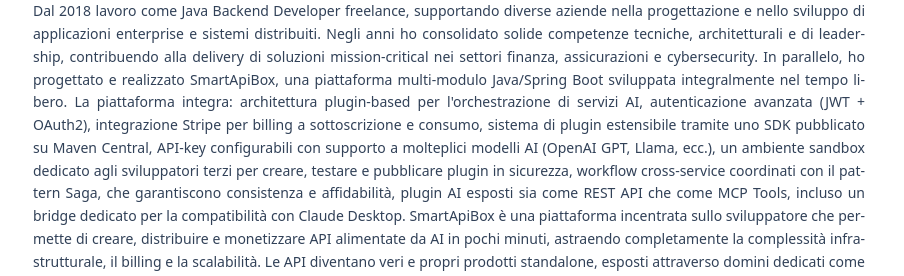
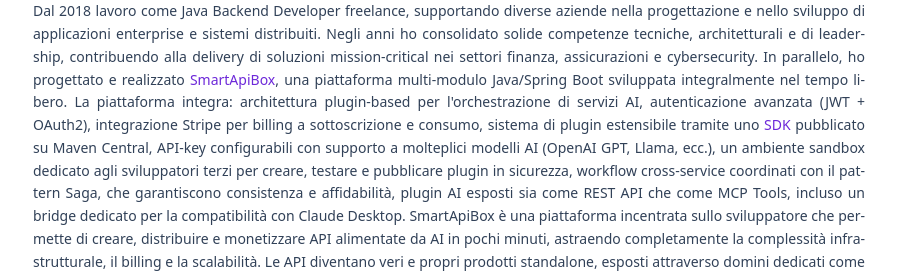
Before and after one commit to IzzOnLineV2/izzonline-cv-site, a Next.js app: page /cv in a window 1280 px wide. Shown: the part 520-796 px from the top of the page, without its empty margins (191-1095 px from the left). Built offline with nearby package versions, Linux system fonts and the light colour scheme.

Commit message:
Implement linkifyDescription utility for enhanced text linking in CV and Experience components

```diff
--- a/src/app/cv/page.tsx
+++ b/src/app/cv/page.tsx
@@ -11,7 +11,10 @@
   getEducation,
   skillCategoriesData,
 } from '../../data/cv-data';
+import { linkifyDescription } from '../../lib/linkify-description';
 import './cv-print.css';
+
+const CV_LINK_CLASS = 'text-purple-700 underline decoration-purple-300 hover:decoration-purple-600';
 
 const SPRING_EXPERTISE = [
   'Spring Core', 'Spring Context', 'Spring Beans', 'Spring SpEL',
@@ -236,7 +239,9 @@
                     <EntryToggleBtn on={expIncluded[i] !== false} onClick={() => toggleExp(i)} />
                   </div>
                 </div>
-                <p className="mt-1 text-sm leading-relaxed text-slate-700">{exp.description}</p>
+                <p className="mt-1 text-sm leading-relaxed text-slate-700">
+                  {linkifyDescription(exp.description, CV_LINK_CLASS)}
+                </p>
                 <ul className="mt-2 space-y-1 text-sm text-slate-700">
                   {exp.highlights.map((h, j) => (
                     <li key={j} className="flex gap-2">
@@ -278,7 +283,9 @@
                     <EntryToggleBtn on={otherIncluded[i] !== false} onClick={() => toggleOther(i)} />
                   </div>
                 </div>
-                <p className="mt-0.5 text-sm text-slate-700">{p.description}</p>
+                <p className="mt-0.5 text-sm text-slate-700">
+                  {linkifyDescription(p.description, CV_LINK_CLASS)}
+                </p>
                 <div className="cv-no-justify mt-1.5 flex flex-wrap gap-1">
                   {p.technologies.map((tech, j) => (
                     <span
--- a/src/components/Experience.tsx
+++ b/src/components/Experience.tsx
@@ -4,6 +4,10 @@
 import { Briefcase, Calendar, MapPin } from 'lucide-react';
 import { useLanguage } from '../contexts/LanguageContext';
 import { getExperiences, getOtherProjects } from '../data/cv-data';
+import { linkifyDescription } from '../lib/linkify-description';
+
+const HOMEPAGE_LINK_CLASS =
+  'text-cyan-400 hover:text-cyan-300 underline decoration-cyan-400/50 hover:decoration-cyan-300 transition-colors';
 
 export function Experience() {
   const { t } = useLanguage();
@@ -82,72 +86,7 @@
                   </div>
 
                   <p className="text-slate-300 dark:text-slate-300 light:text-slate-700 mb-4">
-                    {(() => {
-                      let text = exp.description;
-                      const parts: (string | JSX.Element)[] = [];
-                      let key = 0;
-
-                      // First, handle the first occurrence of SmartApiBox with link
-                      const firstSmartApiBoxIndex = text.indexOf('SmartApiBox');
-                      if (firstSmartApiBoxIndex !== -1) {
-                        parts.push(text.substring(0, firstSmartApiBoxIndex));
-                        parts.push(
-                          <a
-                            key={key++}
-                            href="https://smartapibox.com"
-                            target="_blank"
-                            rel="noopener noreferrer"
-                            className="text-cyan-400 hover:text-cyan-300 underline decoration-cyan-400/50 hover:decoration-cyan-300 transition-colors"
-                          >
-                            SmartApiBox
-                          </a>
-                        );
-                        text = text.substring(firstSmartApiBoxIndex + 'SmartApiBox'.length);
-                      }
-
-                      // Handle inline links: SDK + external domains
-                      const linkTokens: { match: string; label: string; href: string }[] = [
-                        { match: 'SDK', label: 'SDK', href: 'https://mvnrepository.com/artifact/com.smartapibox/plugin-api-sdk' },
-                        { match: 'smartqrbox.com', label: 'smartqrbox.com', href: 'https://smartqrbox.com' },
-                        { match: 'whatschat.smartapibox.com', label: 'whatschat.smartapibox.com', href: 'https://whatschat.smartapibox.com' },
-                        { match: 'quizforge.smartapibox.com', label: 'quizforge.smartapibox.com', href: 'https://quizforge.smartapibox.com' },
-                        { match: 'Football Metchy', label: 'Football Metchy', href: 'https://metchy.events/' },
-                        { match: 'CodePilot', label: 'CodePilot', href: 'https://codepilot.it' },
-                      ];
-                      let currentText = text;
-                      while (currentText.length > 0) {
-                        let nextIndex = -1;
-                        let nextToken: typeof linkTokens[number] | null = null;
-                        for (const token of linkTokens) {
-                          const idx = currentText.indexOf(token.match);
-                          if (idx !== -1 && (nextIndex === -1 || idx < nextIndex)) {
-                            nextIndex = idx;
-                            nextToken = token;
-                          }
-                        }
-
-                        if (nextIndex === -1 || !nextToken) {
-                          parts.push(currentText);
-                          break;
-                        }
-
-                        parts.push(currentText.substring(0, nextIndex));
-                        parts.push(
-                          <a
-                            key={key++}
-                            href={nextToken.href}
-                            target="_blank"
-                            rel="noopener noreferrer"
-                            className="text-cyan-400 hover:text-cyan-300 underline decoration-cyan-400/50 hover:decoration-cyan-300 transition-colors"
-                          >
-                            {nextToken.label}
-                          </a>
-                        );
-                        currentText = currentText.substring(nextIndex + nextToken.match.length);
-                      }
-
-                      return parts;
-                    })()}
+                    {linkifyDescription(exp.description, HOMEPAGE_LINK_CLASS)}
                   </p>
 
                   {exp.highlights && (
--- /dev/null
+++ b/src/lib/linkify-description.tsx
@@ -0,0 +1,61 @@
+import { Fragment } from 'react';
+
+interface LinkToken {
+  match: string;
+  label: string;
+  href: string;
+  oncePerText?: boolean;
+}
+
+const TOKENS: LinkToken[] = [
+  { match: 'SmartApiBox', label: 'SmartApiBox', href: 'https://smartapibox.com', oncePerText: true },
+  { match: 'SDK', label: 'SDK', href: 'https://mvnrepository.com/artifact/com.smartapibox/plugin-api-sdk' },
+  { match: 'smartqrbox.com', label: 'smartqrbox.com', href: 'https://smartqrbox.com' },
+  { match: 'whatschat.smartapibox.com', label: 'whatschat.smartapibox.com', href: 'https://whatschat.smartapibox.com' },
+  { match: 'quizforge.smartapibox.com', label: 'quizforge.smartapibox.com', href: 'https://quizforge.smartapibox.com' },
+  { match: 'Football Metchy™', label: 'Football Metchy™', href: 'https://metchy.events/' },
+  { match: 'CodePilot', label: 'CodePilot', href: 'https://codepilot.it' },
+];
+
+export function linkifyDescription(text: string, linkClassName: string): React.ReactNode[] {
+  const parts: React.ReactNode[] = [];
+  let key = 0;
+  let remaining = text;
+  const usedOnce = new Set<string>();
+
+  // Handle one-time SmartApiBox replacement first (only first occurrence linked).
+  while (remaining.length > 0) {
+    let nextIndex = -1;
+    let nextToken: LinkToken | null = null;
+    for (const token of TOKENS) {
+      if (token.oncePerText && usedOnce.has(token.match)) continue;
+      const idx = remaining.indexOf(token.match);
+      if (idx !== -1 && (nextIndex === -1 || idx < nextIndex)) {
+        nextIndex = idx;
+        nextToken = token;
+      }
+    }
+
+    if (nextIndex === -1 || !nextToken) {
+      parts.push(<Fragment key={key++}>{remaining}</Fragment>);
+      break;
+    }
+
+    parts.push(<Fragment key={key++}>{remaining.substring(0, nextIndex)}</Fragment>);
+    parts.push(
+      <a
+        key={key++}
+        href={nextToken.href}
+        target="_blank"
+        rel="noopener noreferrer"
+        className={linkClassName}
+      >
+        {nextToken.label}
+      </a>
+    );
+    if (nextToken.oncePerText) usedOnce.add(nextToken.match);
+    remaining = remaining.substring(nextIndex + nextToken.match.length);
+  }
+
+  return parts;
+}
```
Also changed, not shown: src/contexts/LanguageContext.tsx (+2 -2 lines).
